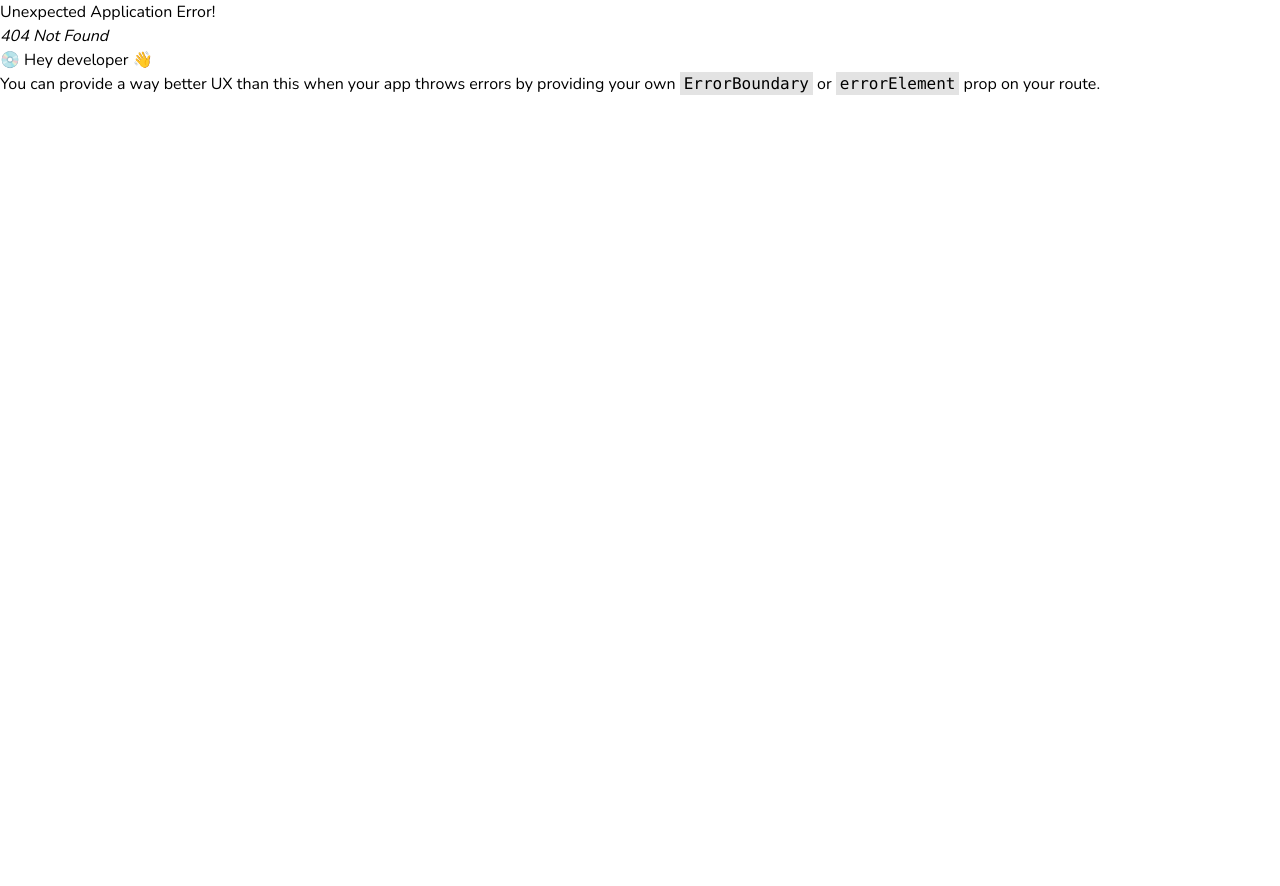
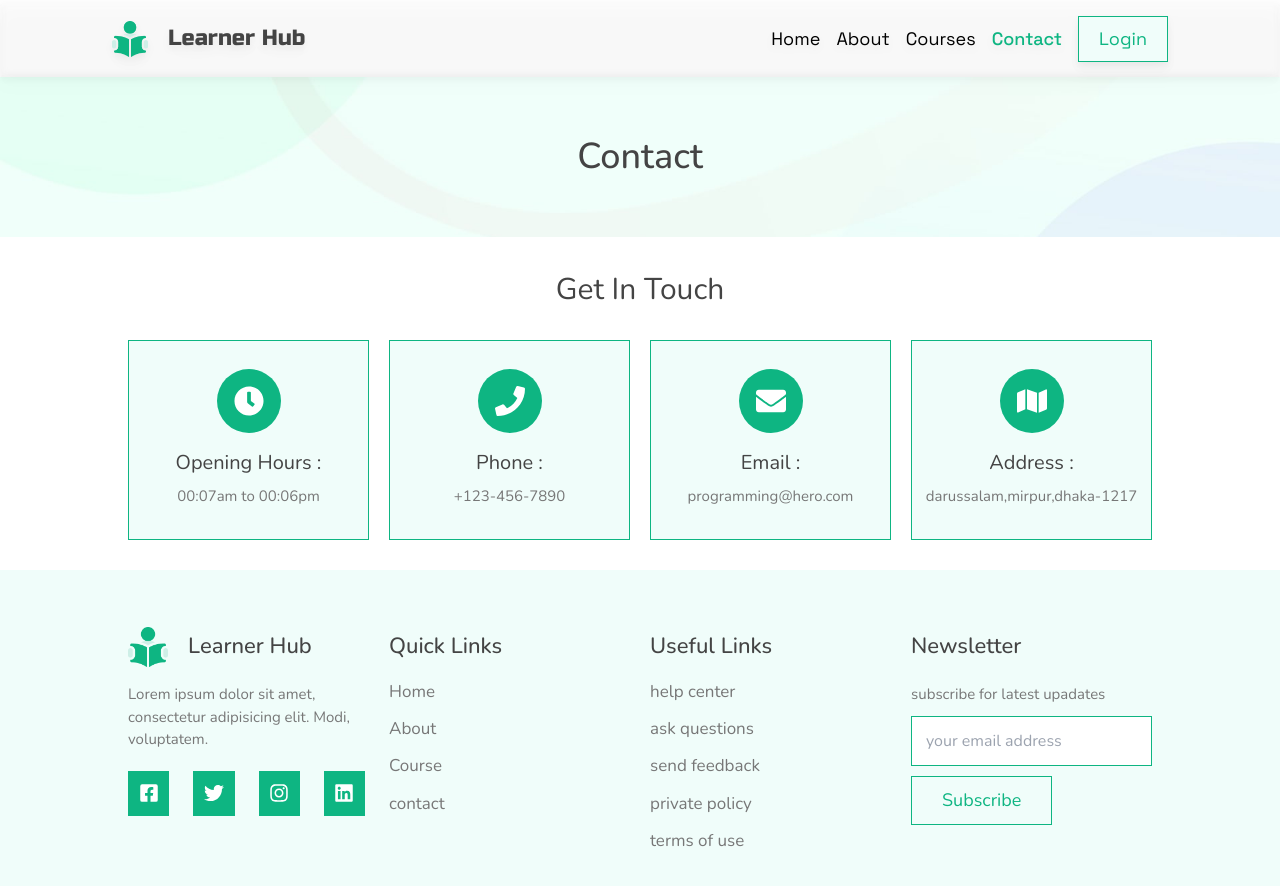
Before and after one commit to ronymia/learner-hub-client, a React (Create React App) app: page /contact in a window 1280 px wide. Before the commit this address had no page. Shown: the top 886 px of the page. Before the commit the page ends 800 px from the top, so only its background shows below. Built offline with nearby package versions, Linux system fonts and the light colour scheme; the HTML template or start-up script is replaced by a standard one.

Commit message:
get in touch

```diff
--- /dev/null
+++ b/src/components/GetInTouch.jsx
@@ -0,0 +1,53 @@
+import React from 'react';
+import { FaClock, FaPhone, FaEnvelope, FaMap } from 'react-icons/fa';
+
+
+const GetInTouch = () => {
+     const touch = [
+          {
+               _id: 1,
+               icon: <FaClock />,
+               title: 'opening hours :',
+               detail: '00:07am to 00:06pm'
+          },
+          {
+               _id: 2,
+               icon: <FaPhone />,
+               title: 'Phone :',
+               detail: '+123-456-7890'
+          },
+          {
+               _id: 3,
+               icon: <FaEnvelope />,
+               title: 'Email :',
+               detail: 'programming@hero.com'
+          },
+          {
+               _id: 4,
+               icon: <FaMap />,
+               title: 'Address :',
+               detail: 'darussalam,mirpur,dhaka-1217'
+          }
+     ];
+
+     return (
+          <section className="py-[30px] lg:px-[10%]">
+               <h1 className="block text-center mb-7 text-[30px] capitalize text-dimBlack">get in touch</h1>
+               <div className="grid md:grid-cols-4 grid-cols-2 items-center justify-center md:gap-5 gap-3">
+                    {
+                         touch.map(tt =>
+                              <div class="borderBox bg-lightPrimary py-7 px-2 flex flex-col items-center justify-center gap-1">
+                                   <figure className="h-16 w-16 bg-primary rounded-[50%] text-3xl text-white flex items-center justify-center">
+                                        {tt.icon}
+                                   </figure>
+                                   <h3 className="capitalize text-dimBlack text-xl mt-3">{tt.title}</h3>
+                                   <p className="text-[15px] text-lightColor leading-loose">{tt.detail}</p>
+                              </div>
+                         )
+                    }
+               </div>
+          </section>
+     );
+};
+
+export default GetInTouch;
--- a/src/pages/Contact.jsx
+++ b/src/pages/Contact.jsx
@@ -1,9 +1,12 @@
 import React from 'react';
+import { PageHeader } from '../components';
+import GetInTouch from '../components/GetInTouch';
 
 const Contact = () => {
     return (
         <section className="">
-
+            <PageHeader heading={'Contact'} />
+            <GetInTouch />
         </section>
     )
 }
--- a/src/routes/Routes/Routes.js
+++ b/src/routes/Routes/Routes.js
@@ -1,6 +1,6 @@
 import { createBrowserRouter } from "react-router-dom";
 import RootLayout from "../../layouts/RootLayout";
-import { Home, About, Courses } from '../../pages'
+import { Home, About, Courses, Contact } from '../../pages'
 
 export const router = createBrowserRouter([
     {
@@ -18,6 +18,10 @@ export const router = createBrowserRouter([
             {
                 path: "/courses",
                 element: <Courses />
+            },
+            {
+                path: "/contact",
+                element: <Contact />
             }
         ]
     }
```
